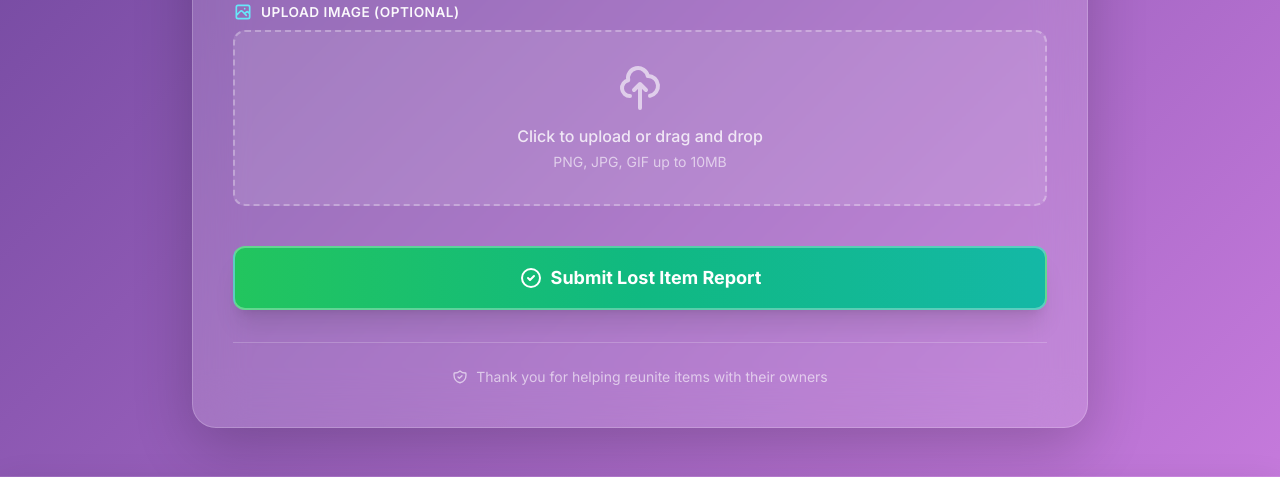
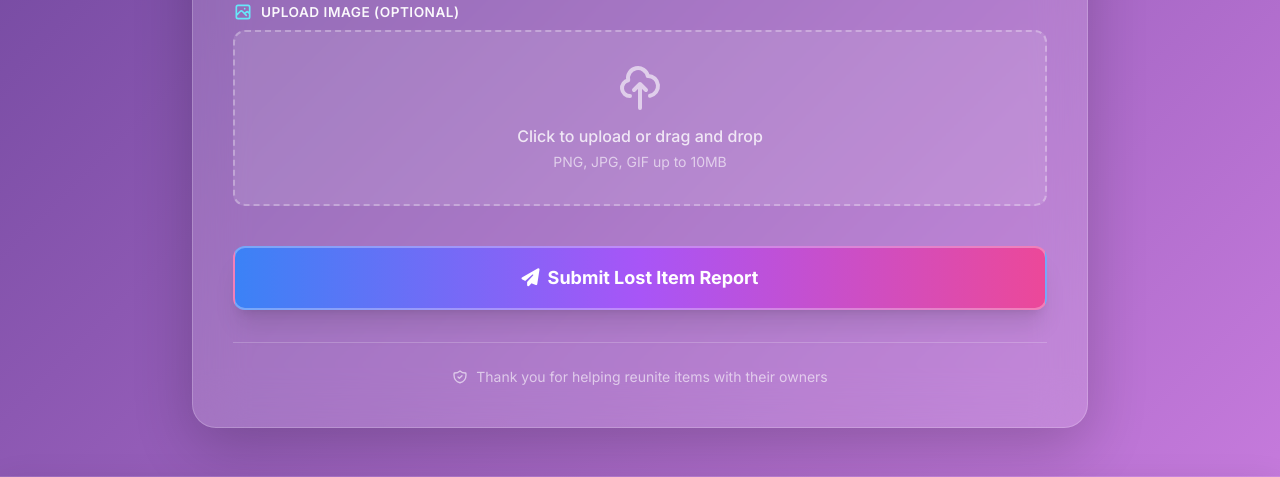
Before and after one commit to mostofa89/Lost_and_Found, a Django app: page /lost_reports/ in a window 1280 px wide. Shown: the part 872-1349 px from the top of the page. Run offline with Django 5.2, Linux system fonts and the light colour scheme; the visitor is signed in with stand-in values (Sample User, id 1); some libraries are stand-ins or nearby versions.

Commit message:
Modify settings.py and html files

```diff
--- a/templates/reports/found_items.html
+++ b/templates/reports/found_items.html
@@ -137,7 +137,7 @@
 
     <div class="flex flex-col m-6 sm:flex-row gap-4 justify-center items-center">
           <a href="{% url 'reports:found_reports' %}"
-            class="claim-btn inline-flex items-center justify-center gap-3 bg-gradient-to-r from-green-500 via-emerald-500 to-teal-500 text-white py-3 px-8 rounded-xl font-bold text-base shadow-xl">
+            class="claim-btn flex items-center justify-center gap-2 bg-gradient-to-r from-blue-500 via-purple-500 to-pink-500 text-white font-bold py-3 px-6 rounded-xl shadow-xl border-2 border-white/30 hover:scale-105 transition-transform duration-200">
             <svg class="w-5 h-5" fill="none" stroke="currentColor" viewBox="0 0 24 24">
               <path stroke-linecap="round" stroke-linejoin="round" stroke-width="2" d="M12 4v16m8-8H4"/>
             </svg>
--- a/templates/reports/lost_items.html
+++ b/templates/reports/lost_items.html
@@ -139,12 +139,13 @@
 
     <div class="flex flex-col m-6 sm:flex-row gap-4 justify-center items-center">
           <a href="{% url 'reports:lost_reports' %}"
-            class="claim-btn inline-flex items-center justify-center gap-3 bg-gradient-to-r from-green-500 via-emerald-500 to-teal-500 text-white py-3 px-8 rounded-xl font-bold text-base shadow-xl">
+            class="claim-btn flex items-center justify-center gap-2 bg-gradient-to-r from-blue-500 via-purple-500 to-pink-500 text-white font-bold py-3 px-6 rounded-xl shadow-xl border-2 border-white/30 hover:scale-105 transition-transform duration-200">
             <svg class="w-5 h-5" fill="none" stroke="currentColor" viewBox="0 0 24 24">
               <path stroke-linecap="round" stroke-linejoin="round" stroke-width="2" d="M12 4v16m8-8H4"/>
             </svg>
-            Report Lost Item
+            <span>Report Lost Item</span>
           </a>
+
     </div>
 
   </main>
--- a/templates/reports/lost_reports.html
+++ b/templates/reports/lost_reports.html
@@ -318,11 +318,9 @@
       <div class="form-full pt-4">
         <button
           type="submit"
-          class="submit-btn w-full bg-gradient-to-r from-green-500 via-emerald-500 to-teal-500 text-white font-bold py-4 rounded-xl shadow-xl relative overflow-hidden border-2 border-white/30">
+          class="submit-btn w-full bg-gradient-to-r from-blue-500 via-purple-500 to-pink-500 text-white font-bold py-4 rounded-xl shadow-xl relative overflow-hidden border-2 border-white/30">
           <span class="relative z-10 flex items-center justify-center gap-2 text-lg">
-            <svg class="w-6 h-6" fill="none" stroke="currentColor" viewBox="0 0 24 24">
-              <path stroke-linecap="round" stroke-linejoin="round" stroke-width="2" d="M9 12l2 2 4-4m6 2a9 9 0 11-18 0 9 9 0 0118 0z"/>
-            </svg>
+            <i class="fa-solid fa-paper-plane"></i>
             Submit Lost Item Report
           </span>
         </button>
```
Also changed, not shown: templates/reports/found_reports.html (+4 -4 lines).
